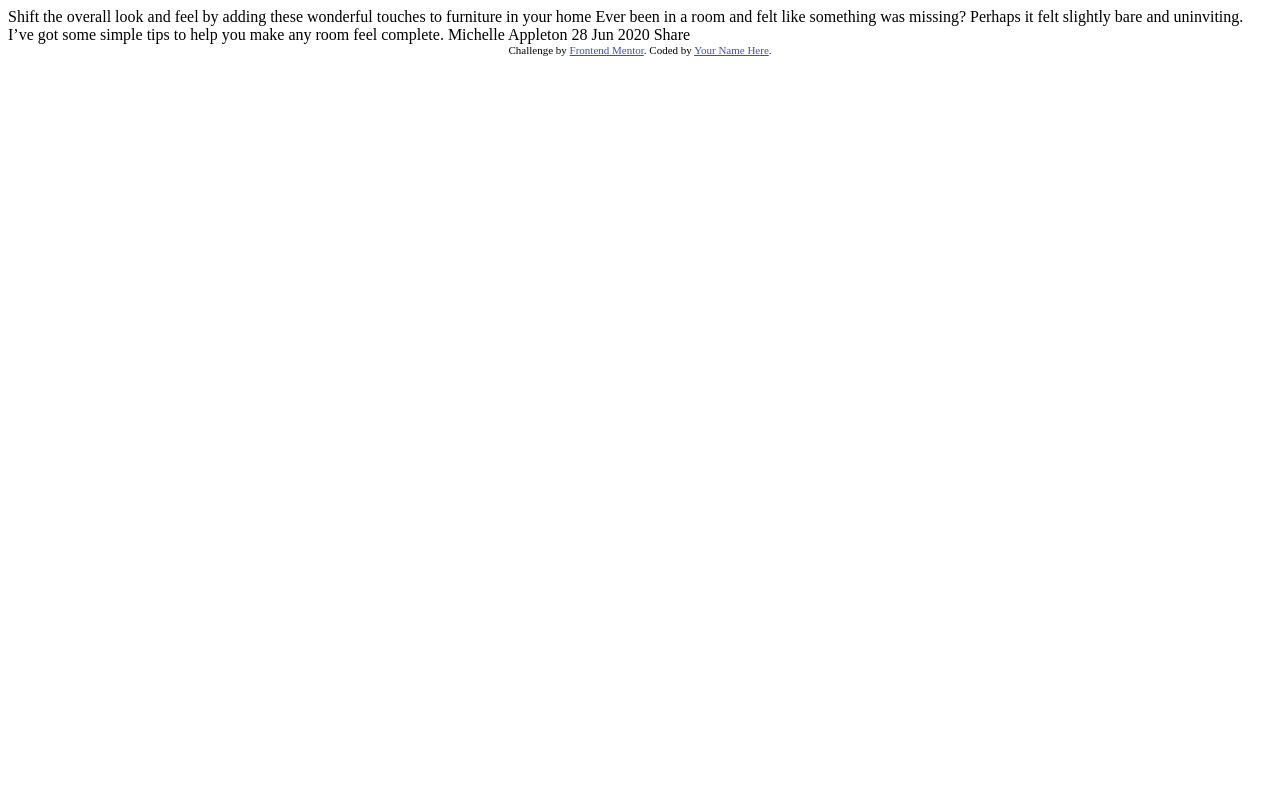
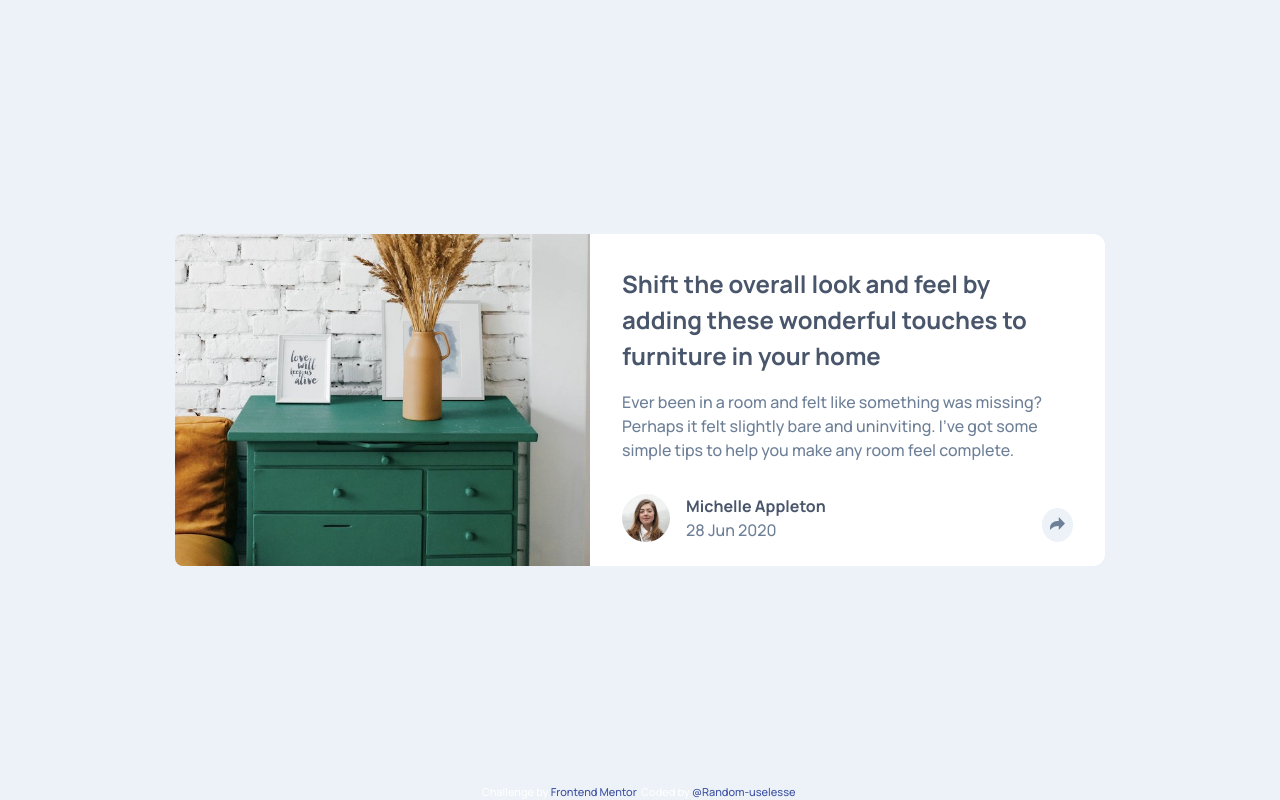
Before and after one commit to Web-dev-rafik/article-preview-component, a plain HTML site: page index.html in a window 1280 px wide. Drawn offline with Linux system fonts and the light colour scheme.

Commit message:
Add all HTML/CSS/JS to the project

```diff
--- a/index.html
+++ b/index.html
@@ -1,36 +1,71 @@
 <!DOCTYPE html>
 <html lang="en">
+
 <head>
   <meta charset="UTF-8">
-  <meta name="viewport" content="width=device-width, initial-scale=1.0"> <!-- displays site properly based on user's device -->
+  <meta name="viewport" content="width=device-width, initial-scale=1.0">
+  <!-- displays site properly based on user's device -->
+
+  <link rel="preconnect" href="https://fonts.googleapis.com">
+  <link rel="preconnect" href="https://fonts.gstatic.com" crossorigin>
+  <link href="https://fonts.googleapis.com/css2?family=Manrope:wght@500;700&display=swap" rel="stylesheet">
+  <!-- Google fonts -->
+
+  <link rel="stylesheet" href="style.css">
 
   <link rel="icon" type="image/png" sizes="32x32" href="./images/favicon-32x32.png">
 
+  <script src="main.js" type="module" defer></script>
+
   <title>Frontend Mentor | Article preview component</title>
 
-  <!-- Feel free to remove these styles or customise in your own stylesheet 👍 -->
-  <style>
-    .attribution { font-size: 11px; text-align: center; }
-    .attribution a { color: hsl(228, 45%, 44%); }
-  </style>
 </head>
+
 <body>
 
-  Shift the overall look and feel by adding these wonderful
-  touches to furniture in your home
+  <main class="main">
 
-  Ever been in a room and felt like something was missing? Perhaps
-  it felt slightly bare and uninviting. I’ve got some simple tips
-  to help you make any room feel complete.
+    <article class="article">
 
-  Michelle Appleton
-  28 Jun 2020
+      <img src="./images/drawers.jpg" alt="Drawers with flowers and a drame on it" class="article-img">
 
-  Share
+      <section class="article-body">
+        <h1 class="article-title"> Shift the overall look and feel by adding these wonderful
+          touches to furniture in your home</h1>
+        <p class="article-text"> Ever been in a room and felt like something was missing? Perhaps
+          it felt slightly bare and uninviting. I’ve got some simple tips
+          to help you make any room feel complete.</p>
+
+        <div class="article-footer">
+          <div class="article-author">
+            <img src="./images/avatar-michelle.jpg" alt="Michelle" class="article-author-avatar" width="48" height="48">
+            <div class="artice-author-info">
+              <p class="article-author-name">Michelle Appleton</p>
+              <p class="article-date">28 Jun 2020</p>
+            </div>
+          </div>
+          <button class="article-button" id="article-button">
+            <svg xmlns="http://www.w3.org/2000/svg" width="15" height="13">
+              <path fill="#6E8098"
+                d="M15 6.495L8.766.014V3.88H7.441C3.33 3.88 0 7.039 0 10.936v2.049l.589-.612C2.59 10.294 5.422 9.11 8.39 9.11h.375v3.867L15 6.495z" />
+            </svg>
+          </button>
+          <div class="article-share" id="article-share">
+            <p class="article-share-icon">Share</p>
+            <img src="./images/icon-facebook.svg" alt="facebook" class="article-share-icon" width="20" height="20">
+            <img src="./images/icon-twitter.svg" alt="twitter" class="article-share-icon" width="20" height="17">
+            <img src="./images/icon-pinterest.svg" alt="pinterest" class="article-share-icon" width="20" height="20">
+            <div class="article-share-triangle" id="article-share-triangle"></div>
+          </div>
+        </div>
+      </section>
+    </article>
+  </main>
 
   <div class="attribution">
     Challenge by <a href="https://www.frontendmentor.io?ref=challenge" target="_blank">Frontend Mentor</a>.
-    Coded by <a href="#">Your Name Here</a>.
+    Coded by <a href="https://www.frontendmentor.io/profile/Random-useless">@Random-uselesse</a>.
   </div>
 </body>
+
 </html>
--- /dev/null
+++ b/main.js
@@ -0,0 +1,9 @@
+const articleButton = document.getElementById("article-button");
+const articleShare = document.getElementById("article-share");
+const articleShareTriangle = document.getElementById("article-share-triangle");
+
+articleButton.addEventListener("click", () => {
+  articleShare.classList.toggle("visible");
+  articleShareTriangle.classList.toggle("visible");
+  articleButton.classList.toggle("open");
+});
--- /dev/null
+++ b/style.css
@@ -0,0 +1,247 @@
+/* Reset */
+*,
+*::after,
+*::before {
+  box-sizing: border-box;
+  padding: 0;
+  margin: 0;
+}
+
+html,
+body {
+  height: 100%;
+}
+
+img,
+picture {
+  display: block;
+  max-width: 100%;
+}
+
+a {
+  text-decoration: none;
+}
+
+button {
+  border: none;
+  font-family: inherit;
+}
+
+/* Colors */
+
+:root {
+  --Very-Dark-Grayish-Blue: hsl(217, 19%, 35%);
+  --Desaturated-Dark-Blue: hsl(214, 17%, 51%);
+  --Grayish-Blue: hsl(212, 23%, 69%);
+  --Light-Grayish-Blue: hsl(210, 46%, 95%);
+  --white: hsl(0, 0%, 100%);
+}
+
+/* Typography */
+
+body {
+  font-family: "Manrope", sans-serif;
+  line-height: 1.5;
+  font-size: 100%; /* 16px by default */
+}
+
+:root {
+  --fs: 0.8125rem; /* 13 px */
+  --fs-h1: 1.25rem;
+}
+
+/* desktop: 992px */
+
+@media (min-width: 62em) {
+  :root {
+    --fs: 1rem; /* 16 px */
+    --fs-h1: 1.5rem;
+  }
+}
+
+p {
+  font-size: var(--fs);
+  font-weight: 500;
+}
+
+h1 {
+  font-size: var(--fs-h1);
+  font-weight: 700;
+  line-height: 1.5;
+}
+
+/* Body background and center */
+
+body {
+  background-color: var(--Light-Grayish-Blue);
+  display: flex;
+  justify-content: center;
+  align-items: center;
+}
+
+/* main */
+
+.main {
+  background-color: var(--white);
+  border-radius: 0.75rem;
+  max-width: 375px;
+  margin: 0 auto;
+  position: relative;
+}
+
+/* article */
+.article-img {
+  border-radius: 0.75rem 0.75rem 0 0;
+  object-fit: cover;
+}
+
+.article-body {
+  margin-top: 2rem;
+  padding: 0 2rem 1.5rem 2rem;
+}
+
+.article-title {
+  color: var(--Very-Dark-Grayish-Blue);
+}
+
+.article-text {
+  color: var(--Desaturated-Dark-Blue);
+  margin-top: 1rem;
+}
+
+.article-footer {
+  margin-top: 2rem;
+  display: flex;
+  justify-content: space-between;
+  align-items: flex-end;
+}
+
+.article-author {
+  display: flex;
+  align-items: center;
+  gap: 1rem;
+}
+
+.article-author-avatar {
+  border-radius: 50%;
+}
+.article-author-name {
+  color: var(--Very-Dark-Grayish-Blue);
+  font-weight: 700;
+}
+
+.article-date {
+  color: var(--Desaturated-Dark-Blue);
+}
+
+.article-button {
+  background-color: var(--Light-Grayish-Blue);
+  border-radius: 50%;
+  padding: 0.5rem;
+  cursor: pointer;
+  z-index: 2;
+}
+.article-button:hover {
+  background-color: var(--Grayish-Blue);
+}
+
+.article-button:hover > svg > path {
+  fill: var(--white);
+}
+
+.article-button.open {
+  background-color: var(--Desaturated-Dark-Blue);
+}
+
+.article-button.open > svg > path {
+  fill: var(--white);
+}
+
+.article-share {
+  visibility: hidden;
+  background-color: var(--Very-Dark-Grayish-Blue);
+  display: flex;
+  justify-content: left;
+  align-items: center;
+  gap: 1rem;
+  position: absolute;
+  bottom: 0;
+  left: 0;
+  right: 0;
+  width: 100%;
+  padding: 1.75rem 0;
+  border-radius: 0 0 1rem 1rem;
+}
+
+.article-share.visible {
+  visibility: visible;
+}
+
+.article-share-icon:first-child {
+  margin-left: 2rem;
+  color: var(--Grayish-Blue);
+  text-transform: uppercase;
+  letter-spacing: 0.5em;
+}
+
+.article-share-triangle {
+  visibility: hidden;
+}
+
+/* Media queries */
+
+/* Desktop:  992px*/
+
+@media (min-width: 62em) {
+  .main {
+    max-width: 930px;
+  }
+  .article {
+    display: flex;
+    align-items: center;
+  }
+  .article-img {
+    height: 332px;
+    border-radius: 0.5rem 0 0 0.5rem;
+  }
+
+  .article-share {
+    border-radius: 0.5rem;
+    width: fit-content;
+    padding: 1rem 2rem;
+    left: auto;
+    bottom: -52px;
+    right: 0%;
+  }
+  .article-share-icon:first-child {
+    font-size: calc(var(--fs) * 0.8);
+    margin-left: 0;
+  }
+  .article-share-triangle {
+    width: 0;
+    height: 0;
+    border-style: solid;
+    border-width: 0 12px 12px 12px;
+    border-color: transparent transparent var(--Very-Dark-Grayish-Blue)
+      transparent;
+    position: absolute;
+    right: 35px;
+    top: -12px;
+  }
+  .article-share-triangle.visible {
+    visibility: visible;
+  }
+}
+
+/* Attribution Styles */
+.attribution {
+  color: white;
+  font-size: 11px;
+  text-align: center;
+  position: absolute;
+  bottom: 0;
+  width: 100%;
+}
+.attribution a {
+  color: hsl(228, 45%, 44%);
+}
```
Also changed, not shown: screenshot.png (added), 2 other files.
